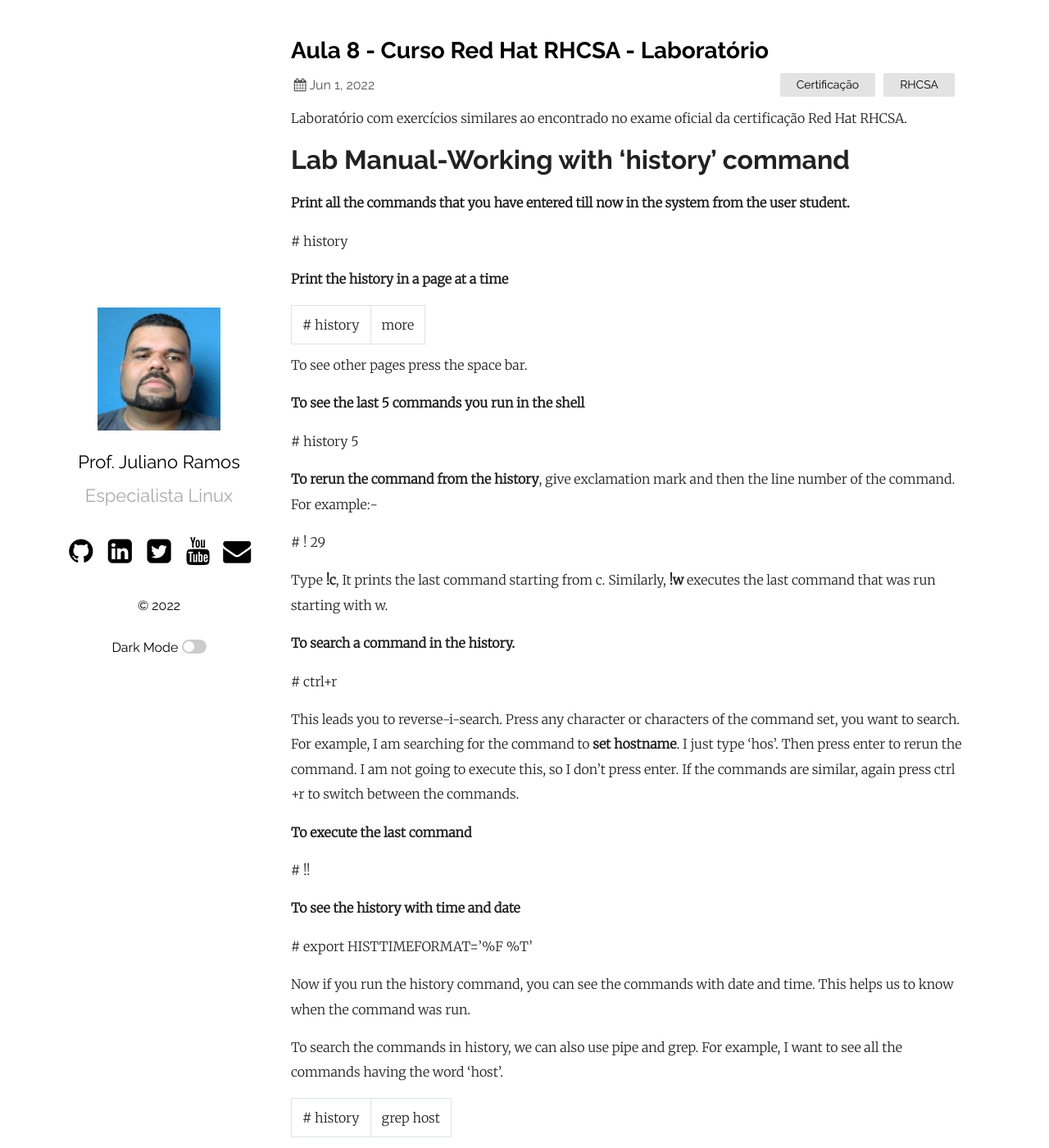
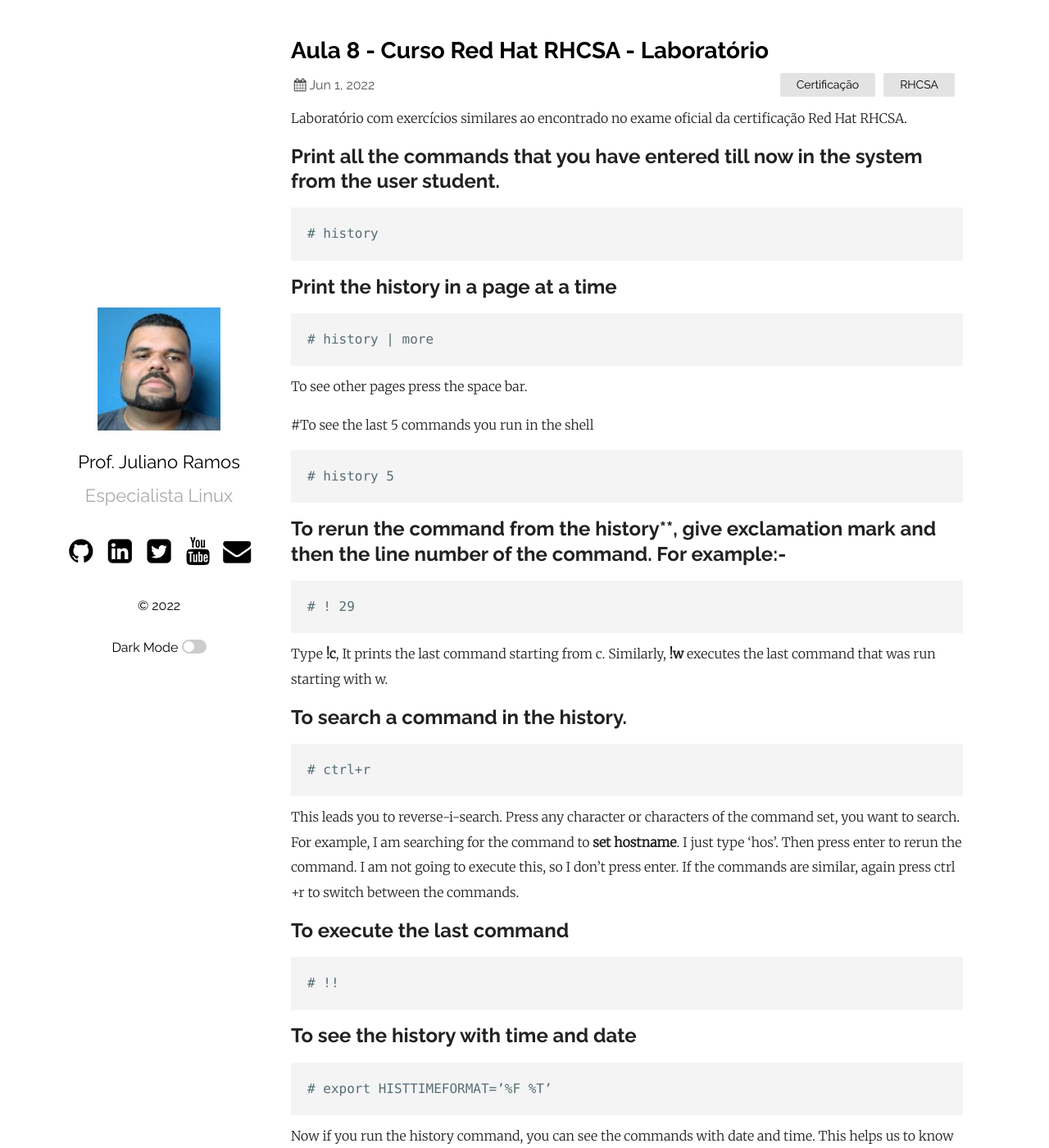
Before and after one commit to profjulianoramos/mentorialinux, a Jekyll site: the page built from _posts/2022-6-01-Aula8-laboratorio-history.md, in a window 1280 px wide and 1400 px high. Shown: the whole window at 82% size. Built offline with Jekyll 4.4.1, drawn with Linux system fonts in a browser that asks for light colours; comment, search, counter and statistics services are not loaded; some of the changed text lies outside the part shown.

Commit message:
Update 2022-6-01-Aula8-laboratorio-history.md

````diff
--- a/_posts/2022-6-01-Aula8-laboratorio-history.md
+++ b/_posts/2022-6-01-Aula8-laboratorio-history.md
@@ -7,73 +7,88 @@ categories: Certificação RHCSA
 
 Laboratório com exercícios similares ao encontrado no exame oficial da certificação Red Hat RHCSA.
 
+## Print all the commands that you have entered till now in the system from the user student.
+
+```
+# history
+```
 
 
-# Lab Manual-Working with 'history' command
+## Print the history in a page at a time
 
-**Print all the commands that you have entered till now in the system from the user student.**
-
-\# history
-
-
-
-**Print the history in a page at a time**
-
-\# history | more
+```
+# history | more
+```
 
 To see other pages press the space bar.
 
-**To see the last 5 commands you run in the shell**
+#To see the last 5 commands you run in the shell
 
-\# history 5
+```
+# history 5
+```
+## To rerun the command from the history**, give exclamation mark and then the line number of the command. For example:-
 
-**To rerun the command from the history**, give exclamation mark and then the line number of the command. For example:-
-
-\# ! 29
+```
+# ! 29
+```
 
 Type **!c**, It prints the last command starting from c. Similarly, **!w** executes the last command that was run starting with w.
 
-**To search a command in the history.**
+## To search a command in the history.
 
-\# ctrl+r
+```
+# ctrl+r
+```
 
 This leads you to reverse-i-search. Press any character or characters of the command set, you want to search. For example, I am searching for the command to **set hostname**. I just type ‘hos’. Then press enter to rerun the command. I am not going to execute this, so I don’t press enter. If the commands are similar, again press ctrl +r to switch between the commands.
 
-**To execute the last command**
+## To execute the last command
 
-\# !!
+```
+# !!
+```
 
-**To see the history with time and date**
+## To see the history with time and date
 
-\# export HISTTIMEFORMAT=’%F %T’
+```
+# export HISTTIMEFORMAT=’%F %T’
+```
 
 Now if you run the history command, you can see the commands with date and time. This helps us to know when the command was run.
 
 To search the commands in history, we can also use pipe and grep. For example, I want to see all the commands having the word ‘host’.
 
-\# history | grep host
+```
+# history | grep host
+```
 
 By default, in Red Hat 8, history contains the last 1000 commands. To verify it,
 
-\# echo $HISTFILESIZE
+```
+# echo $HISTFILESIZE
+```
 
-**Modify number of commands to record as history**
+## Modify number of commands to record as history
 
-\# HISTFILESIZE=2000
+```
+# HISTFILESIZE=2000
 
-\# echo $HISTFILESIZE
+# echo $HISTFILESIZE
+```
 
-**To remove or delete a line from the history**, use **history –d** and the line number. For example:-
-
-\# history –d 42
-
-\# history
+## To remove or delete a line from the history**, use **history –d** and the line number. For example:-
+```
+# history –d 42
+# history
+```
 
 
+## To set the system not to record the history
 
-**To set the system not to record the history**
-
+```
 \# HISTSIZE=0.
+```
 
 From now onwards, the history will not be recorded. Also, the current history will be cleared. To set back the system to record the history, specify the HISTFILESIZE= any number greater than 0.
 
````
